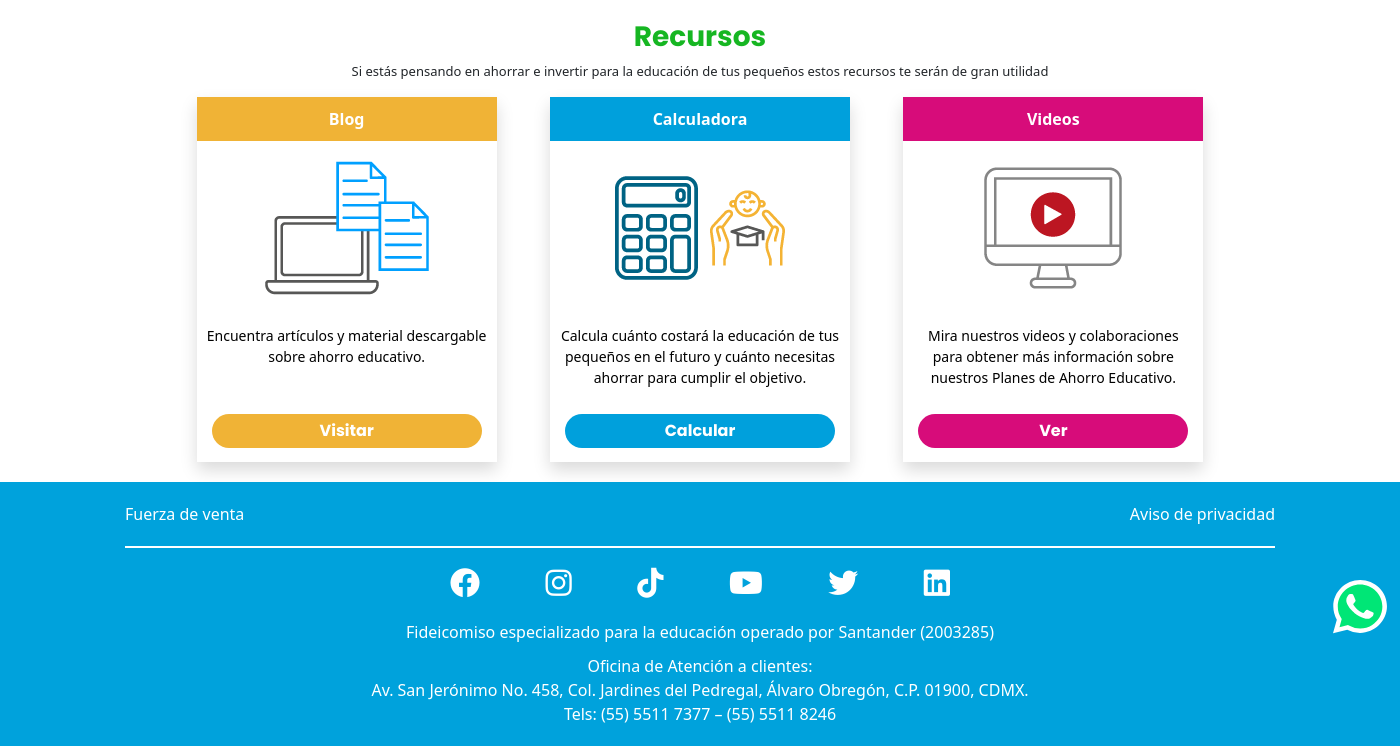
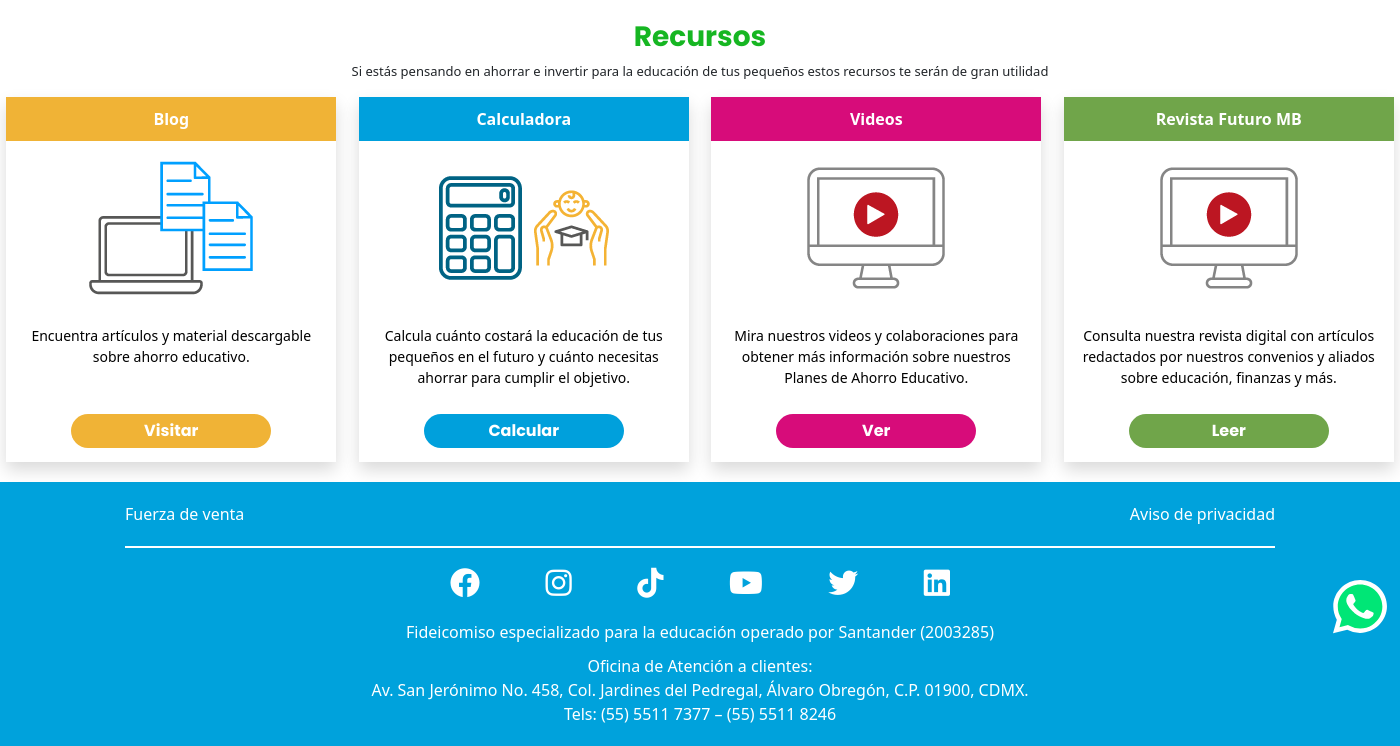
Before and after one commit to InnamWolf/MexicabaWeb, a PHP site: page /recursos in a window 1400 px wide. Shown: the part 140-886 px from the top of the page. Run offline with PHP 8.4, Linux system fonts and the light colour scheme; some libraries are stand-ins or nearby versions.

Commit message:
Se actualiza seccion recursos para revista

```diff
--- a/view/pages/recursos.php
+++ b/view/pages/recursos.php
@@ -11,6 +11,7 @@
   <div class="recursos__items">
 
     <a class="recursos__item__cuadro shadow" href="https://blog.mb.com.mx/">
+
       <div class="item_cuadro_title recurso__title--orange">
         Blog
       </div>
@@ -22,32 +23,61 @@
       <div class="recurso__item--boton recurso__title--orange">
         Visitar
       </div>
+
     </a>
 
     <a class="recursos__item__cuadro shadow" href="#">
+
       <div class="item_cuadro_title recurso__title--blue">
         Calculadora
       </div>
+
       <img src="view/src/img/recursos/calculadora.png" alt="calculadora">
+
       <p class='item__parrafos'>
         Calcula cuánto costará la educación de tus pequeños en el futuro y cuánto necesitas ahorrar para cumplir el objetivo.
       </p>
+
       <div class="recurso__item--boton recurso__title--blue">
         Calcular
       </div>
+
     </a>
 
     <a class="recursos__item__cuadro shadow" href="videos">
+
       <div class="item_cuadro_title recurso__title--red">
         Videos
       </div>
+
       <img src="view/src/img/recursos/videos.png" alt="videos">
+
       <p class='item__parrafos'>
         Mira nuestros videos y colaboraciones para obtener más información sobre nuestros Planes de Ahorro Educativo.
       </p>
+
       <div class="recurso__item--boton recurso__title--red">
         Ver
       </div>
+
+    </a>
+
+    <a class="recursos__item__cuadro shadow" href="videos">
+
+      <div class="item_cuadro_title recurso__title--green">
+        Revista Futuro MB
+      </div>
+
+      <img src="view/src/img/recursos/videos.png" alt="videos">
+
+      <p class='item__parrafos'>
+        Consulta nuestra revista digital con artículos redactados por nuestros convenios y aliados sobre educación, finanzas y más.
+      </p>
+
+      <div class="recurso__item--boton recurso__title--green">
+        Leer
+      </div>
+
     </a>
 
   </div>
--- a/view/src/sass/pages/_recursos.scss
+++ b/view/src/sass/pages/_recursos.scss
@@ -7,7 +7,7 @@
   }
 
   @include desktop {
-    width: 1050px;
+    width: 1400px;
   }
 
   .recursos__title {
@@ -33,9 +33,9 @@
 
     @include desktop {
       display: grid;
-      grid-template-columns: repeat(3, 1fr);
+      grid-template-columns: repeat(4, 1fr);
       column-gap: 10px;
-      row-gap: 40px;
+      row-gap: 20px;
     }
 
     .recursos__item__cuadro {
@@ -43,13 +43,20 @@
       width: 300px;
       margin: auto;
       margin-bottom: 20px;
+
       @include tablet {
         margin-bottom: 0px;
       }
+
+      @include desktop{
+        width: 330px;
+      }
+
       img {
         margin: auto;
         display: block;
       }
+
       .item_cuadro_title {
         background: lighten($gray, 20%);
         font-weight: bold;
@@ -73,6 +80,9 @@
         font-weight: bold;
         font-family: $title;
         margin-bottom: 14px;
+        @include desktop{
+          width: 200px;
+        }
       }
       .recurso__title--orange {
         background: $orangeTwo;
@@ -83,6 +93,9 @@
       .recurso__title--red {
         background: $red;
       }
+      .recurso__title--green {
+        background: $greenLeer;
+      }
     }
   }
 }
--- a/view/src/sass/utilities/_var.scss
+++ b/view/src/sass/utilities/_var.scss
@@ -32,3 +32,4 @@ $blueTwo: #00a0dc;
 $lightPurple: #674e94;
 $red: #d70c7a;
 $lightGreen: #6aa642;
+$greenLeer: #70a54a;
```
Also changed, not shown: view/src/css/main.css, 1 other file. Lines whose indentation alone changed are shown as unchanged.
